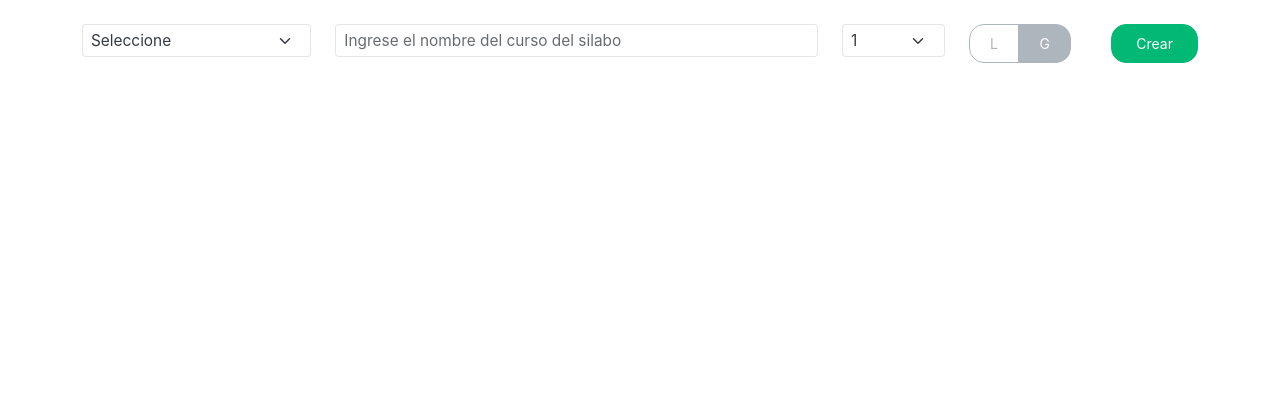
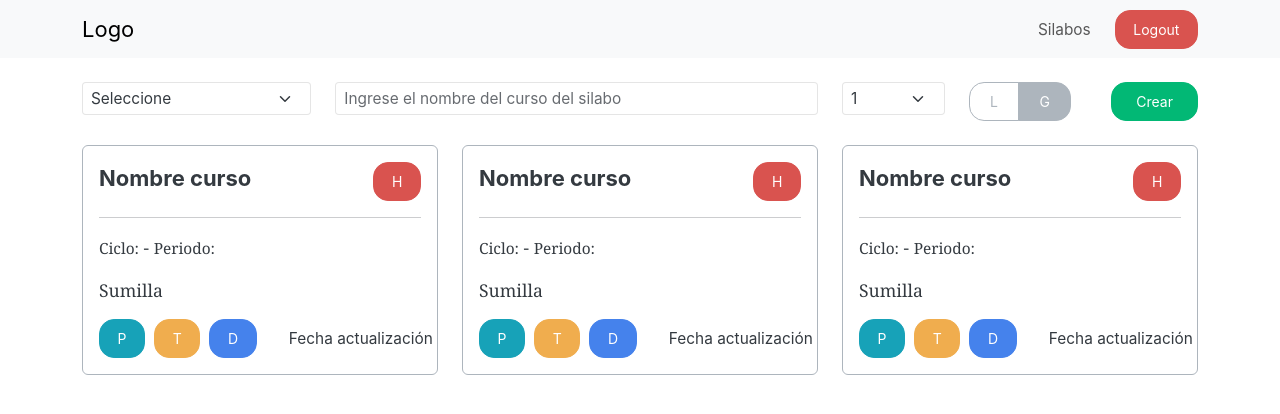
Before and after one commit to EDGUS1/silabo-svelte, a Svelte app: page / in a window 1280 px wide. Shown: the top 414 px of the page. Built offline with nearby package versions, Linux system fonts and the light colour scheme; the HTML template or start-up script is replaced by a standard one.

Commit message:
feat: add card silabo component

```diff
--- a/src/App.svelte
+++ b/src/App.svelte
@@ -1,14 +1,14 @@
 <script>
-import Header from './components/Header.svelte';
-import HomeSilabos from './components/HomeSilabos.svelte';
+  import Header from './components/Header.svelte';
+  import HomeSilabos from './components/HomeSilabos.svelte';
 
   import Login from './components/Login.svelte';
 </script>
 
 <main>
-  <!-- <Header />
-  <Login /> -->
-  <HomeSilabos></HomeSilabos>
+  <Header />
+  <!-- <Login /> -->
+  <HomeSilabos />
 </main>
 
 <style>
--- /dev/null
+++ b/src/components/CardSilabo.svelte
@@ -0,0 +1,43 @@
+<script>
+  let isFavorito = true;
+
+  const toggleFavourite = () => (isFavorito = !isFavorito);
+</script>
+
+<div class="card border-secondary mb-3">
+  <div class="card-body">
+    <span class="card-title d-flex justify-content-between align-items-center">
+      <span class="h5">Nombre curso</span>
+      <button
+        class="btn {isFavorito ? 'btn-danger' : 'btn-outline-danger'}"
+        on:click={toggleFavourite}
+        >H
+        <!-- <fa-icon [icon]="faHeart"></fa-icon> -->
+      </button>
+    </span>
+    <hr />
+    <p>
+      <small>Ciclo: </small> -
+      <small>Periodo: </small>
+    </p>
+    <p class="card-text">Sumilla</p>
+    <div class="d-flex justify-content-between align-items-center row">
+      <div class="col-md-7">
+        <button class="btn btn-info">
+          P<!-- <fa-icon [icon]="faPen"></fa-icon> -->
+        </button>
+        <button class="btn btn-warning mx-1"
+          >T
+          <!-- <fa-icon [icon]="faTrashAlt"></fa-icon> -->
+        </button>
+        <button class="btn btn-primary"
+          >D
+          <!-- <fa-icon [icon]="faFileDownload"></fa-icon> -->
+        </button>
+      </div>
+      <div class="col-md-5 mt-3 mt-md-0 p-0">
+        <small>Fecha actualización</small>
+      </div>
+    </div>
+  </div>
+</div>
--- a/src/components/Header.svelte
+++ b/src/components/Header.svelte
@@ -18,10 +18,10 @@
             <a class="nav-link" href="/silabos">Silabos</a>
           </li>
           <li class="nav-item">
-            <a class="btn btn-success" href="/" > Login </a>
-            <!-- <button class="btn btn-danger">
+            <!-- <a class="btn btn-success" href="/" > Login </a> -->
+            <button class="btn btn-danger">
               Logout
-            </button> -->
+            </button>
           </li>
         </ul>
       </div>
--- a/src/components/HomeSilabos.svelte
+++ b/src/components/HomeSilabos.svelte
@@ -1,11 +1,13 @@
 <script>
+  import CardSilabo from './CardSilabo.svelte';
+
   let isLista = false;
   const cambiarLista = () => {
-    isLista = true
+    isLista = true;
   };
 
   const cambiarGrid = () => {
-    isLista = false
+    isLista = false;
   };
 </script>
 
@@ -59,7 +61,8 @@
             </button>
             <button
               type="button"
-              class="btn {isLista ? 'btn-outline-secondary' : 'btn-secondary'}" on:click={cambiarGrid}
+              class="btn {isLista ? 'btn-outline-secondary' : 'btn-secondary'}"
+              on:click={cambiarGrid}
               >G
               <!-- <fa-icon [icon]="faGrid"></fa-icon> -->
             </button>
@@ -72,14 +75,16 @@
     </div>
   </div>
   <div class="row my-3">
-    <div>
-      <div class="col-12 col-md-6 col-lg-4">
-        <!-- <app-card-silabo
-            [silabo]="silabo"
-            (actualizar)="listSilabos(1)"
-          ></app-card-silabo> -->
-      </div>
+    <div class="col-12 col-md-6 col-lg-4">
+      <CardSilabo />
     </div>
+    <div class="col-12 col-md-6 col-lg-4">
+      <CardSilabo />
+    </div>
+    <div class="col-12 col-md-6 col-lg-4">
+      <CardSilabo />
+    </div>
+
     <!-- <div #silaboslist>
         <div
           class="col-12"
@@ -92,15 +97,15 @@
           <app-card-silabos-list [silabo]="silabo"></app-card-silabos-list>
         </div>
       </div> -->
-    <div class="d-flex justify-content-center my-4">
-      <!-- <ngb-pagination
+    <!-- <div class="d-flex justify-content-center my-4">
+      <ngb-pagination
           [(page)]="page"
           [pageSize]="pageSize"
           [collectionSize]="
             (silabos | search: 'asig_nombre':filterSearch)?.length
           "
-        ></ngb-pagination> -->
-    </div>
+        ></ngb-pagination>
+    </div> -->
   </div>
   <!-- <ng-template #nosilabos>
       <div class="row my-5">
```
